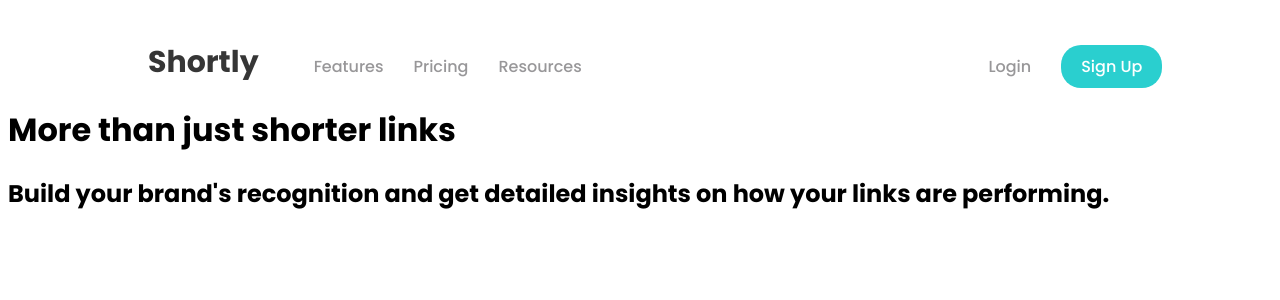
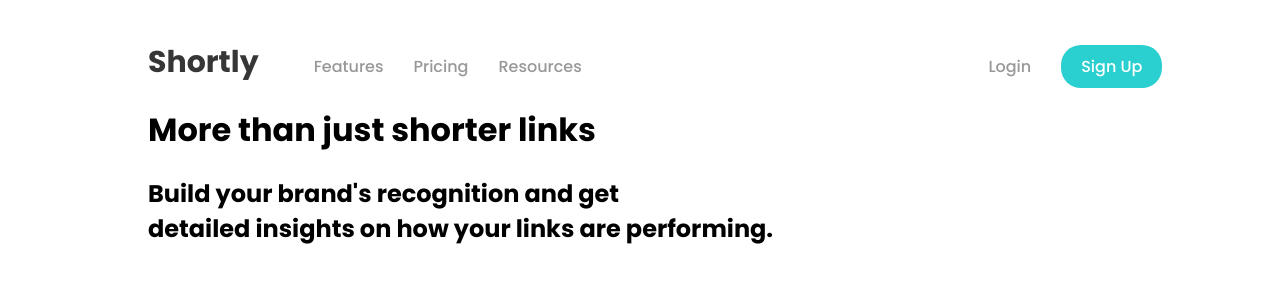
Before and after one commit to arodriguez175/url-shortener, a React (Create React App) app: page / in a window 1280 px wide. Shown: the top 300 px of the page. Built offline with nearby package versions, Linux system fonts and the light colour scheme.

Commit message:
Added a stylesheet for hero component.

```diff
--- /dev/null
+++ b/src/Hero.css
@@ -0,0 +1,5 @@
+h1,
+h2 {
+  margin-left: 140px;
+  margin-right: 140px;
+}
--- a/src/Hero.js
+++ b/src/Hero.js
@@ -1,4 +1,5 @@
 import React from "react";
+import "./Hero.css";
 
 class Hero extends React.Component {
   render() {
@@ -6,8 +7,8 @@ class Hero extends React.Component {
       <div>
         <h1>More than just shorter links</h1>
         <h2>
-          Build your brand's recognition and get detailed insights on how your
-          links are performing.
+          Build your brand's recognition and get <br />
+          detailed insights on how your links are performing.
         </h2>
       </div>
     );
```
